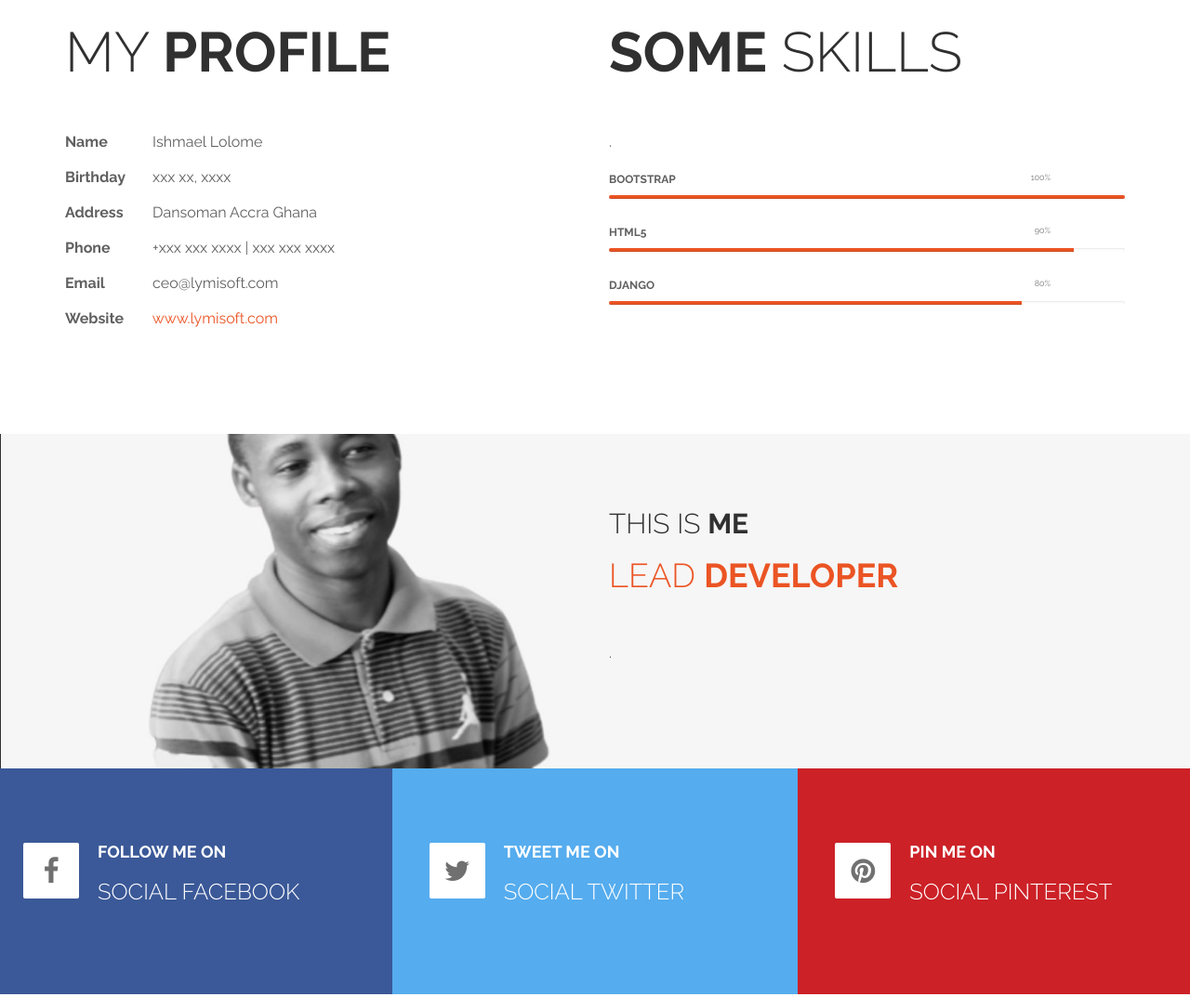
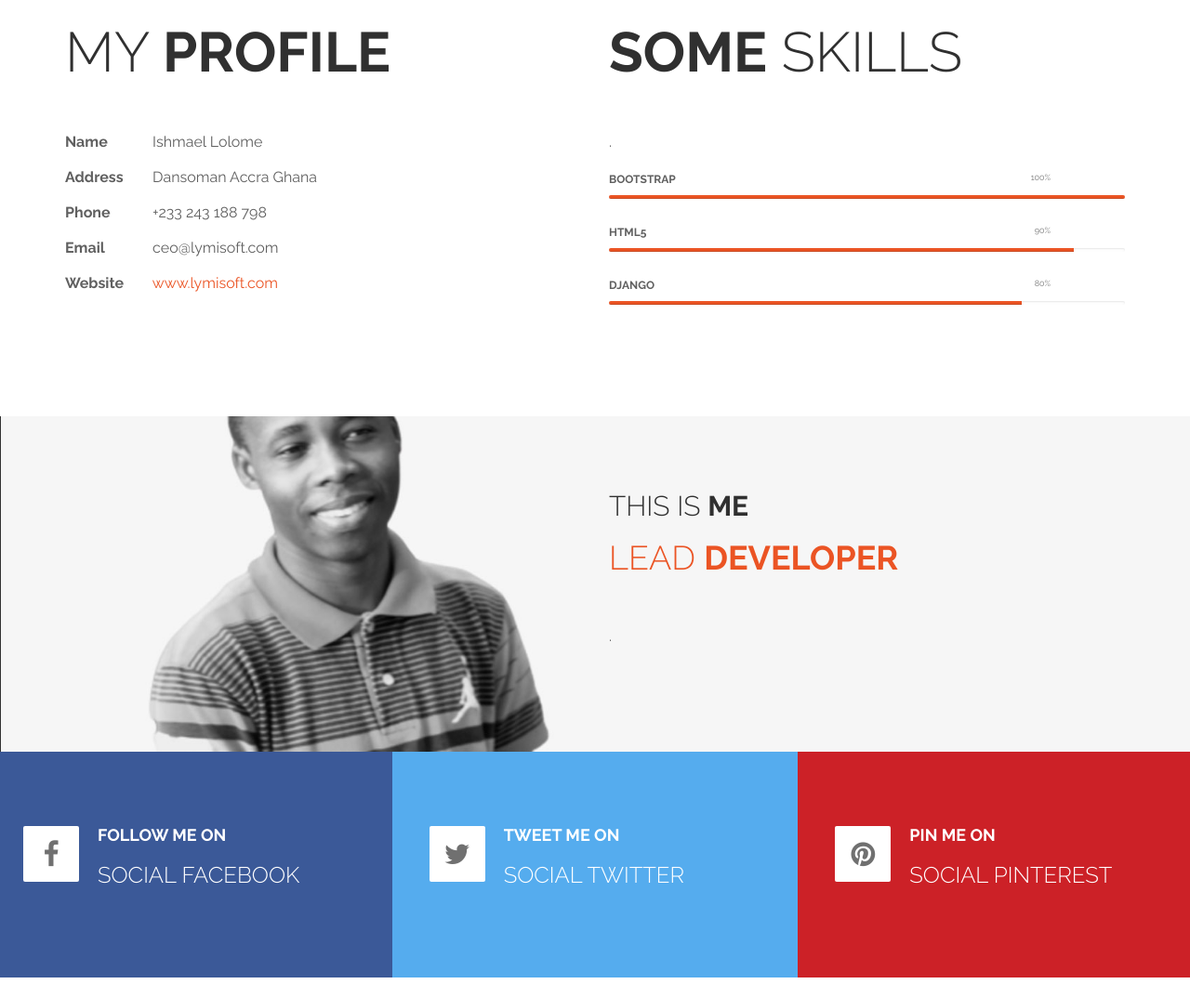
Before and after one commit to lymisoft/ishmael_profile, a plain HTML site: page index.html in a window 1280 px wide. Shown: the part 2325-3398 px from the top of the page at 93% size. Drawn offline with Linux system fonts and the light colour scheme.

Commit message:
Update index.html

```diff
--- a/index.html
+++ b/index.html
@@ -211,9 +211,9 @@ https://templatemo.com/tm-464-ultra-profile
 				<div class="col-md-6 col-sm-6">
 					<h2 class="title">My <strong>Profile</strong></h2>
 					<p><span class="tm-info-label">Name</span> Ishmael Lolome</p>
-					<p><span class="tm-info-label">Birthday</span> xxx xx, xxxx</p>
+					<!--<p><span class="tm-info-label">Birthday</span> xxx xx, xxxx</p>-->
 					<p><span class="tm-info-label">Address</span> Dansoman  Accra Ghana</p>
-					<p><span class="tm-info-label">Phone</span> +xxx xxx xxxx | xxx xxx xxxx</p>
+					<p><span class="tm-info-label">Phone</span> +233 243 188 798 </p>
 					<p><span class="tm-info-label">Email</span> ceo@lymisoft.com</p>
 					<p><span class="tm-info-label">Website</span> <a href="#" class="tm-red-text">www.lymisoft.com</a></p>
 				</div>
@@ -331,7 +331,7 @@ https://templatemo.com/tm-464-ultra-profile
 				</div>
 				<div class="col-md-1 col-sm-1"></div>
 				<div class="col-md-12 col-sm-12">
-					<p>Copyright &copy; 2021
+					<p>Copyright &copy; 2022
                      <a rel="nofollow noopener" href="https://lymisoft.com">lymisoft</a></p>
 				</div>
 			</div>
```
